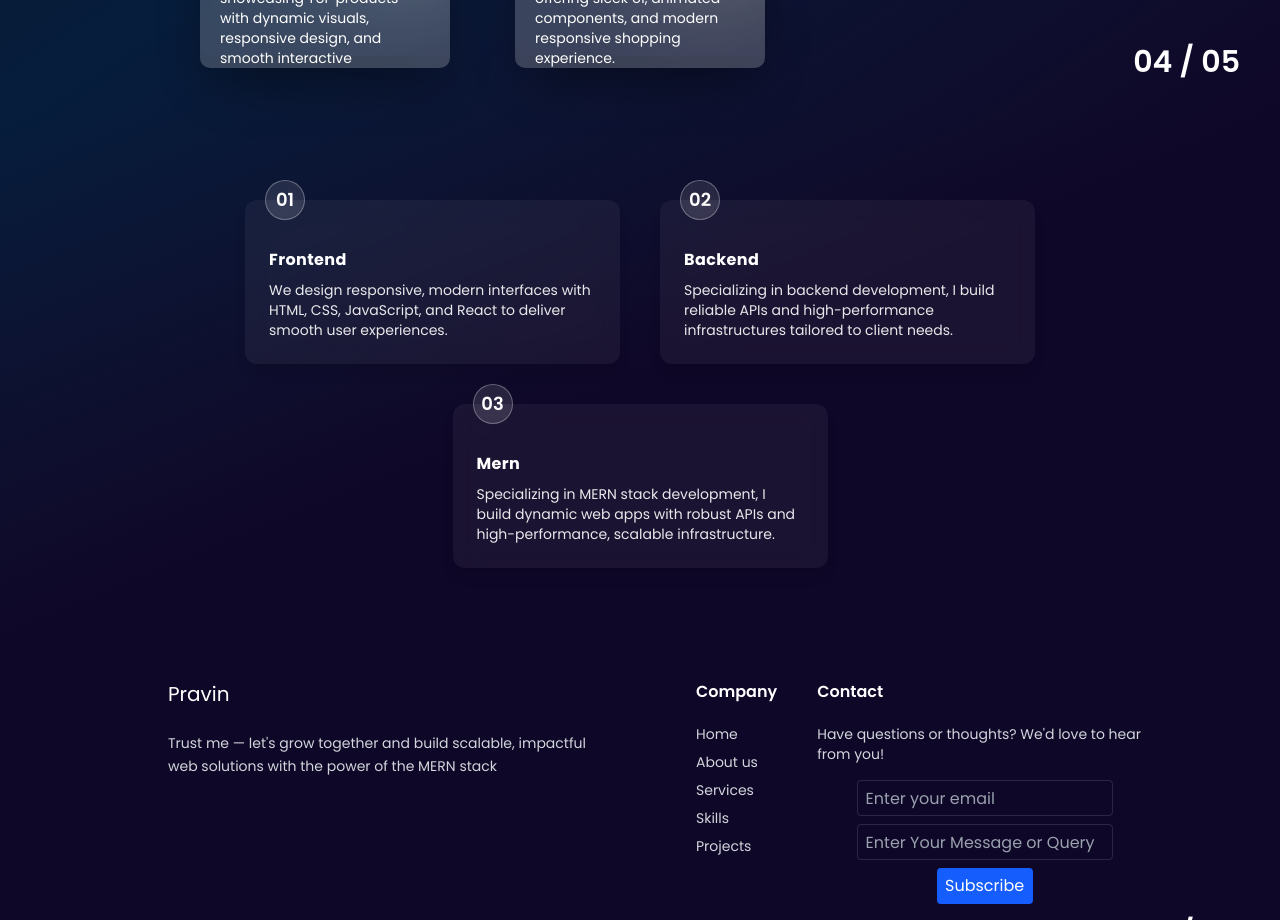
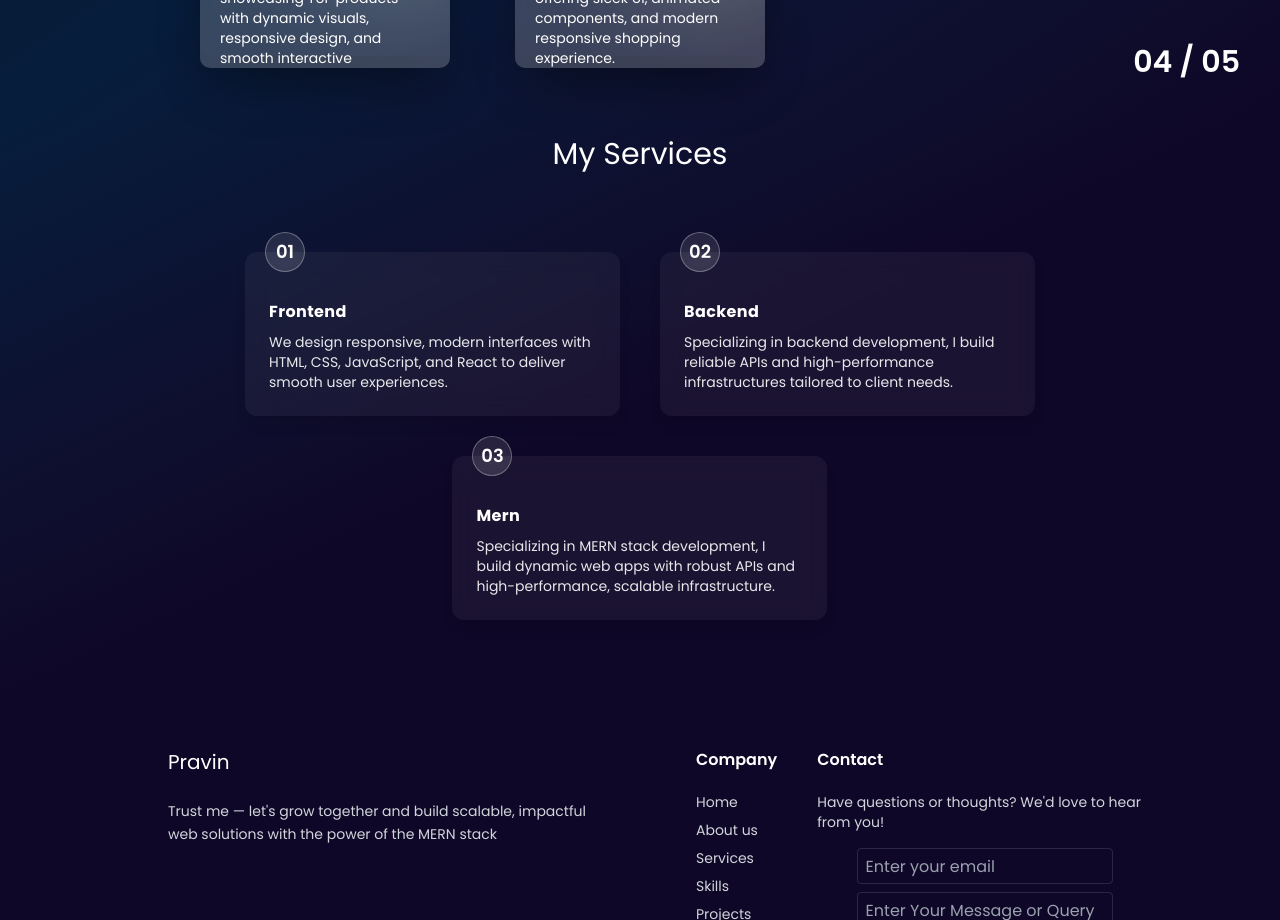
Before and after one commit to Pravin-123456/Portfolio, a React (Vite) app: page / in a window 1280 px wide. Shown: the part 3120-4040 px from the top of the page. Built offline with nearby package versions, Linux system fonts and the light colour scheme.

Commit message:
add myservice hedding and pagecount fixed

```diff
--- a/src/components/PageCount.jsx
+++ b/src/components/PageCount.jsx
@@ -2,7 +2,7 @@ import React from "react";
 
 const PageCount = ({ page }) => {
   return (
-    <div className="absolute bottom-5 right-8 md:bottom-10 md:right-10 text-white text-xl md:text-3xl font-semibold z-50">
+    <div className="absolute bottom-5 right-8 md:bottom-10 md:right-10 text-white text-xl md:text-3xl font-semibold z-50 hidden md:block">
       0{page} / 05
     </div>
   );
--- a/src/pages/Services.jsx
+++ b/src/pages/Services.jsx
@@ -1,9 +1,14 @@
-import React from "react";
+import React, { Fragment } from "react";
 import { service } from "../assets/assets";
 
 const Services = () => {
   return (
-    <div className="w-full bg-gradient-to-br from-[#061d3c] via-[#0f0727] to-[#0f0727] text-white flex justify-center py-20" id="services">
+    <div className=' bg-gradient-to-br from-[#061d3c] via-[#0f0727] to-[#0f0727] text-center p-4 text-white'>
+      <h1 className="text-3xl">My Services</h1>
+      <div
+        className="w-full text-white flex  justify-center py-20"
+        id="services"
+      >
         <div className="flex flex-wrap gap-10 justify-center w-[85%]">
           {service.map((item, index) => (
             <div
@@ -16,10 +21,13 @@ const Services = () => {
               </div>
 
               {/* Title and Description */}
-            <h2 className="text-md font-bold pb-2 tracking-wide">{item.name}</h2>
+              <h2 className="text-md font-bold pb-2 tracking-wide">
+                {item.name}
+              </h2>
               <p className="text-sm text-white/90">{item.des}</p>
             </div>
           ))}
+        </div>
       </div>
     </div>
   );
```
Lines whose indentation alone changed are shown as unchanged.
